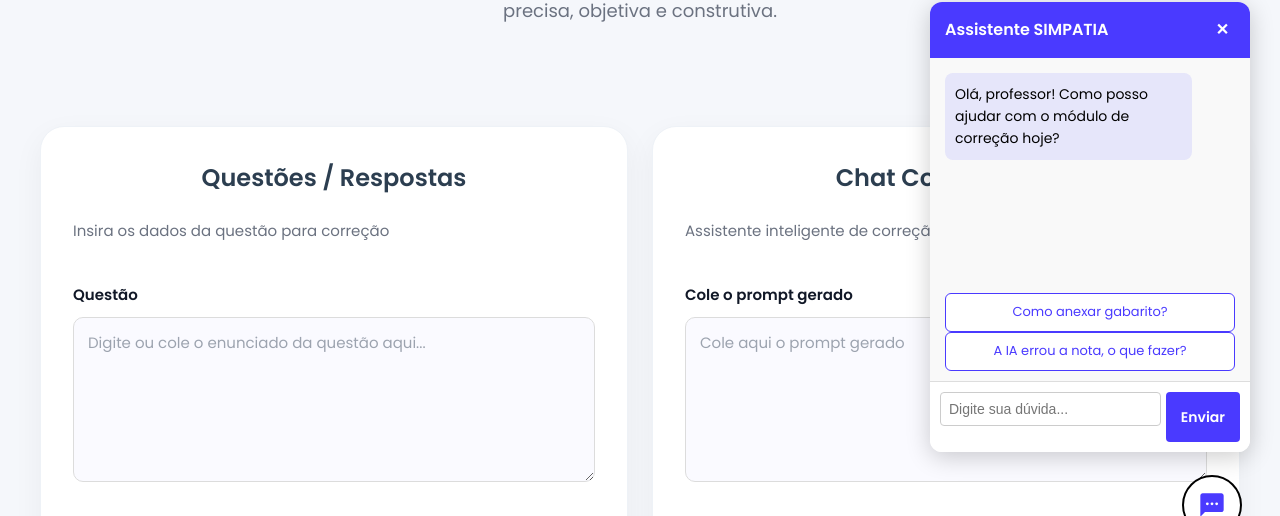
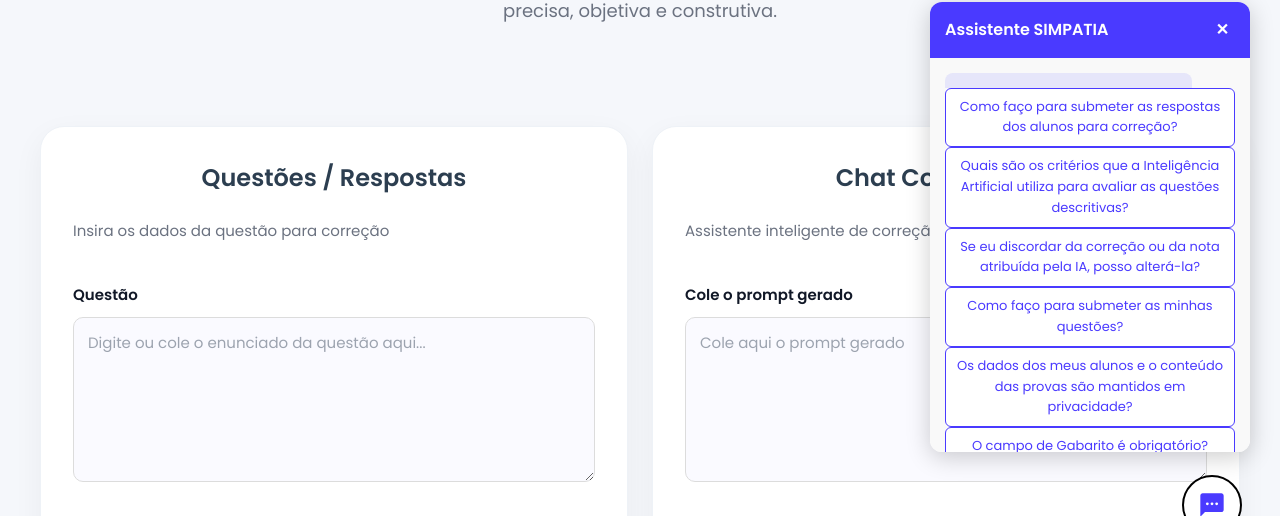
Before and after one commit to LucasSO-one/simpatia, a React (Vite) app: page /correcao in a window 1280 px wide. Both pictures are taken after a click on the button 1212 px from the left and 732 px from the top of the page. Shown: the part 227-743 px from the top of the page. Built offline with nearby package versions, Linux system fonts and the light colour scheme.

Commit message:
adicionando FAQ

```diff
--- a/src/components/ChatBot.jsx
+++ b/src/components/ChatBot.jsx
@@ -34,7 +34,9 @@ const ChatBotWidget = () => {
         setIsLoading(true);
 
         try {
-            const response = await fetch('http://localhost:3000/chat-suporte', {
+            const baseUrl = import.meta.env.VITE_API_URL || 'http://localhost:3000';
+
+            const response = await fetch(`${baseUrl}/chat-suporte`, {
                 method: 'POST',
                 headers: { 'Content-Type': 'application/json' },
                 body: JSON.stringify({
@@ -100,15 +102,26 @@ const ChatBotWidget = () => {
                         <div ref={messagesEndRef} />
                     </div>
 
-                    {/* Atalhos rápidos — só aparecem antes da 1ª mensagem do usuário */}
                     {messages.length === 1 && (
                         <div className="chatbot-suggestions">
                             <div className="suggestions">
-                                <button onClick={() => sendMessage('Como anexar gabarito?')}>
-                                    Como anexar gabarito?
+                                <button onClick={() => sendMessage('Como faço para submeter as respostas dos alunos para correção?')}>
+                                    Como faço para submeter as respostas dos alunos para correção?
                                 </button>
-                                <button onClick={() => sendMessage('A IA errou a nota, o que fazer?')}>
-                                    A IA errou a nota, o que fazer?
+                                <button onClick={() => sendMessage('Quais são os critérios que a Inteligência Artificial utiliza para avaliar as questões descritivas?')}>
+                                    Quais são os critérios que a Inteligência Artificial utiliza para avaliar as questões descritivas?
+                                </button>
+                                <button onClick={() => sendMessage('Se eu discordar da correção ou da nota atribuída pela IA, posso alterá-la?')}>
+                                    Se eu discordar da correção ou da nota atribuída pela IA, posso alterá-la?
+                                </button>
+                                <button onClick={() => sendMessage('Como faço para submeter as minhas questões?')}>
+                                    Como faço para submeter as minhas questões?
+                                </button>
+                                <button onClick={() => sendMessage('Os dados dos meus alunos e o conteúdo das provas são mantidos em privacidade?')}>
+                                    Os dados dos meus alunos e o conteúdo das provas são mantidos em privacidade?
+                                </button>
+                                <button onClick={() => sendMessage('O campo de Gabarito é obrigatório?')}>
+                                    O campo de Gabarito é obrigatório?
                                 </button>
                             </div>
                         </div>
```
